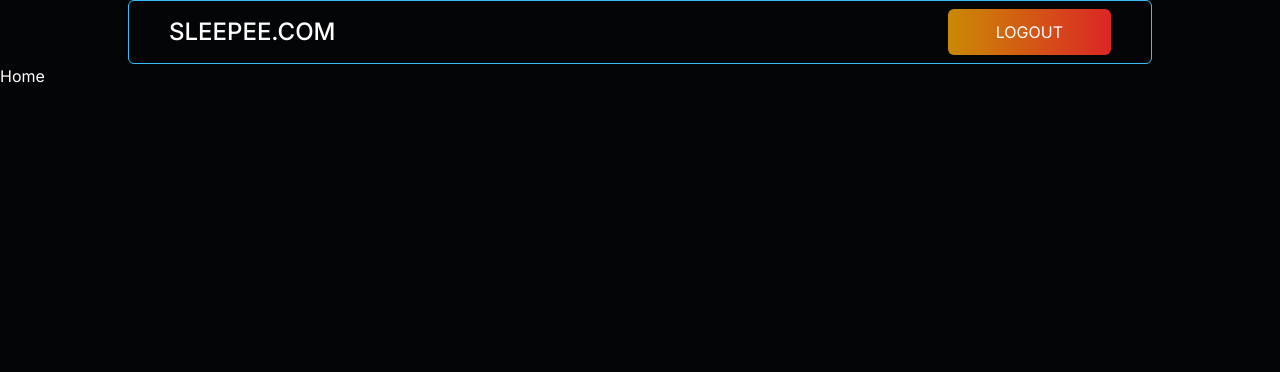
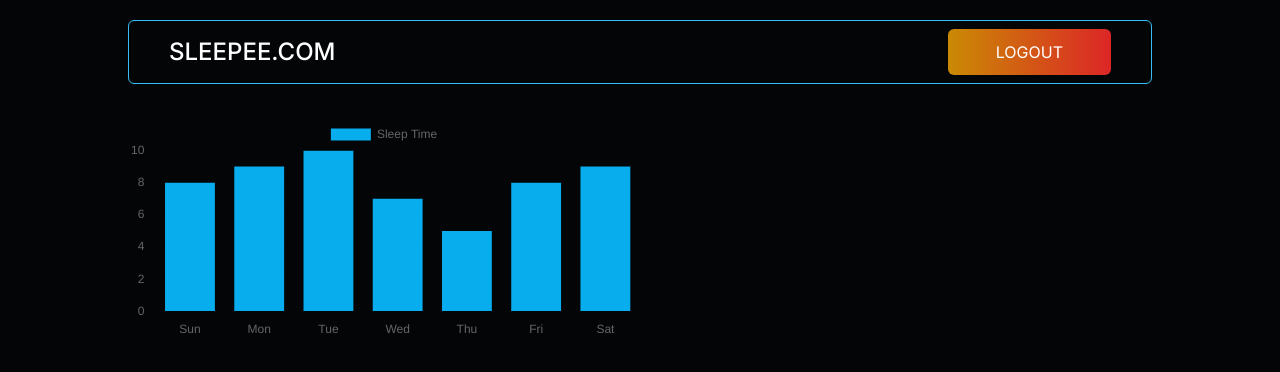
Before and after one commit to vishalkumar12323/daily-sleeps, a Next.js app: page /home in a window 1280 px wide. Shown: the top 372 px of the page. Built offline with nearby package versions, Linux system fonts and the light colour scheme.

Commit message:
add graph-chart to showing sleep data

```diff
--- a/app/globals.css
+++ b/app/globals.css
@@ -5,7 +5,7 @@
 :root {
   --main-background: #040507;
   --main-color: #fff;
-  --select-background: #08adee;
+  --select-background: #086cee;
 }
 
 ::selection {
--- a/app/home/(overview)/page.tsx
+++ b/app/home/(overview)/page.tsx
@@ -1,6 +1,14 @@
 "use client";
+
+import Graph from "@/app/ui/components/graph";
 
 export default function Page() {
 
-    return <h1>Home</h1>
+    return (
+        <>
+            <div className="w-1/2 h-[50vh]">
+             <Graph/>
+            </div>
+        </>
+    )
 };
--- a/app/home/layout.tsx
+++ b/app/home/layout.tsx
@@ -1,10 +1,14 @@
-import Navbar from "../ui/components/navbar";
+import Navbar from "@/app/ui/components/navbar";
 
 export default function Layout({children}: {children: React.ReactNode}) {
     return (
         <>
-            <Navbar/>
+        <div className="max-w-screen-lg mx-auto">
+            <div className="pt-5">
+                <Navbar/>
+            </div>
             {children}
+        </div>
         </>
     )
 }
--- /dev/null
+++ b/app/lib/data.tsx
@@ -0,0 +1,14 @@
+export const graphData = [
+    {
+        id: 1,
+        sleepTime: "10:00PM",
+        wakeupTime: "06:00AM",
+        duration: "8h"
+    },
+    {
+        id: 1,
+        sleepTime: "10:30PM",
+        wakeupTime: "06:00AM",
+        duration: "7:30h"
+    }
+]
--- /dev/null
+++ b/app/ui/components/analytics.tsx
@@ -0,0 +1,3 @@
+export default function Analytic() {
+    return <h1>Analytic</h1>
+};
--- /dev/null
+++ b/app/ui/components/graph.tsx
@@ -0,0 +1,43 @@
+"use client";
+import {
+    Chart as Chartjs,
+    CategoryScale,
+    LinearScale,
+    Legend, Tooltip,
+    Title, BarElement} from "chart.js";
+import {Bar} from "react-chartjs-2";
+
+Chartjs.register(
+    CategoryScale,
+    LinearScale,
+    Legend,
+    Tooltip,
+    Title,
+    BarElement,
+);
+export const options = {
+    responsive: true,
+    plugins: {
+      legend: {
+        position: 'top' as const,
+      },
+      title: {
+        display: true,
+      },
+    },
+};
+const labels = ['Sun', 'Mon', 'Tue', 'Wed', 'Thu', 'Fri', 'Sat'];
+export const data = {
+    labels,
+    datasets: [
+      {
+        label: 'Sleep Time',
+        data: [8, 9, 10, 7, 5, 8, 9],
+        backgroundColor: '#08adee',
+        hoverBackgroundColor: "#0060dd",
+      }
+    ],
+  };
+export default function Graph() {
+    return <Bar style={{width: "500px", height: "500px"}} data={data} options={options}/>
+}
--- a/app/ui/skeletons/skeletons.tsx
+++ b/app/ui/skeletons/skeletons.tsx
@@ -0,0 +1,7 @@
+export function GraphSkeleton() {
+    return <h1>GraphSkeleton</h1>
+};
+
+export function AnalyticSkeleton() {
+    return <h1>AnalyticSkeleton</h1>
+};
--- a/package.json
+++ b/package.json
@@ -10,9 +10,12 @@
   },
   "dependencies": {
     "@heroicons/react": "^2.1.3",
+    "@tremor/react": "^3.15.0",
+    "chart.js": "^4.4.2",
     "clsx": "^2.1.0",
     "next": "14.1.4",
     "react": "^18",
+    "react-chartjs-2": "^5.2.0",
     "react-dom": "^18"
   },
   "devDependencies": {
```
Also changed, not shown: app/lib/definations.tsx (added, +20 -0 lines), 1 other file (tests, documents, lock files or other folders).
